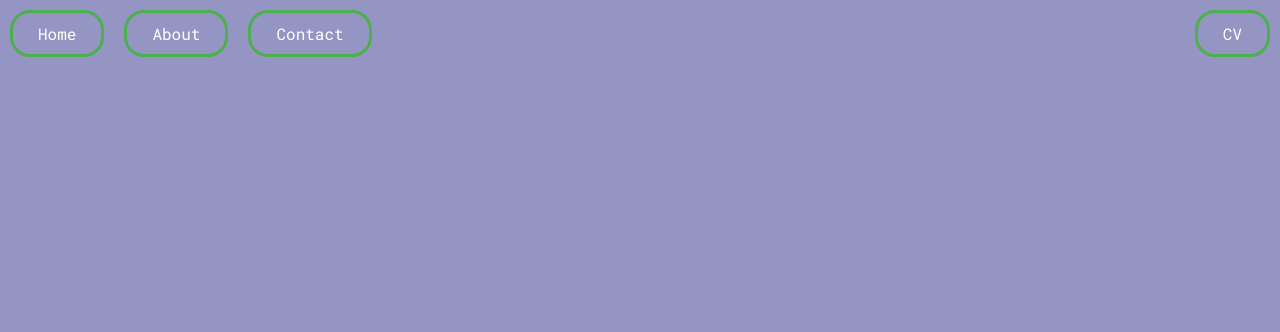
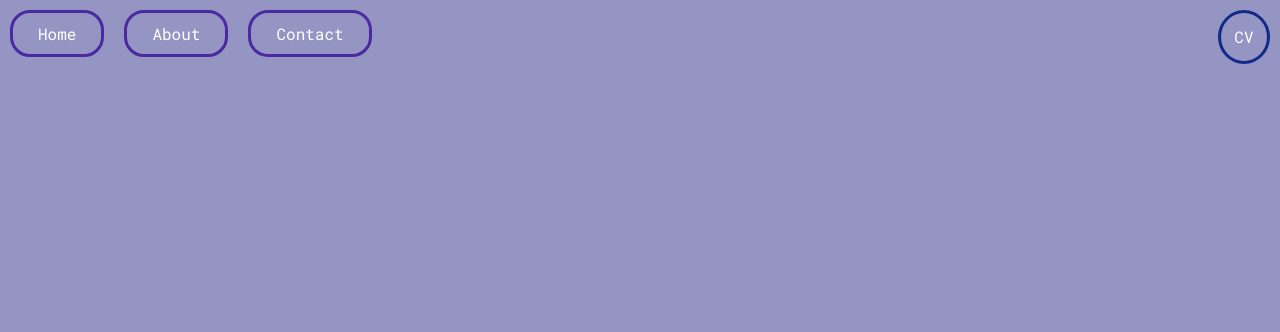
Before and after one commit to nadia3d/portfolio-page, a plain HTML site: page index.html in a window 1280 px wide. Shown: the top 332 px of the page. Drawn offline with Linux system fonts and the light colour scheme.

Commit message:
changed cv button

```diff
--- a/index.html
+++ b/index.html
@@ -19,7 +19,7 @@
             <a href="#about" class="button">About</a>
             <span><a href="#contact" class="button">Contact</a>
                 <nav class="cv">
-                    <a href="#cv" class="button">CV</a>
+                    <a href="" class="button">CV</a>
                 </nav>
             </span>
 
--- a/style.css
+++ b/style.css
@@ -31,13 +31,14 @@ p {
 }
 
 /*Navigation bar links*/
-.cv{
+.cv {
   display: flex;
   justify-content: flex-end;
 }
+
 .navbar a {
 
-  border: 3px solid #4CAF50;
+  border: 3px solid #4b29a1;
   border-radius: 20px;
   padding: 10px 25px;
   text-align: left;
@@ -53,9 +54,13 @@ p {
 .cv a {
 
 
-  border: 3px solid #4CAF50;
-  border-radius: 20px;
-  padding: 10px 25px;
+  /* border: 3px solid #4CAF50; */
+  border: 3px solid #112989;
+  /* border-radius: 20px; */
+  /* padding: 10px 25px; */
+  position:static;
+  border-radius: 100%;
+  padding: 1.5%;
   text-align: left;
   text-decoration: none;
   float: left;
```
